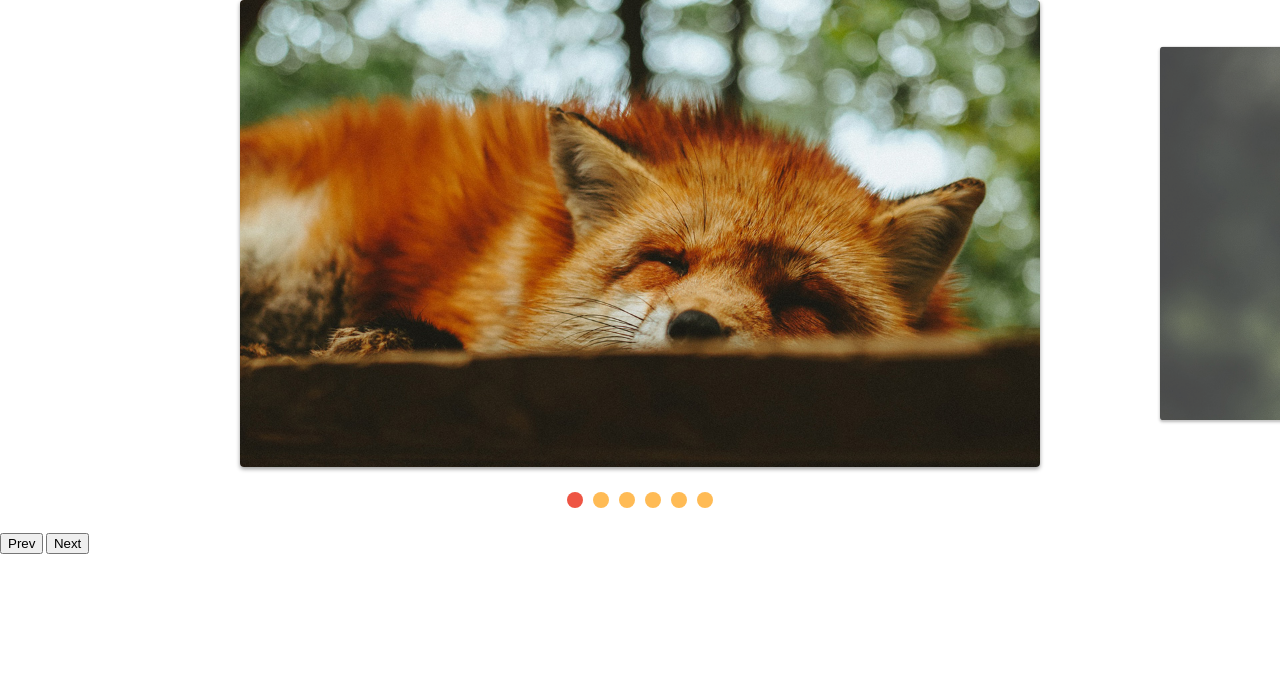
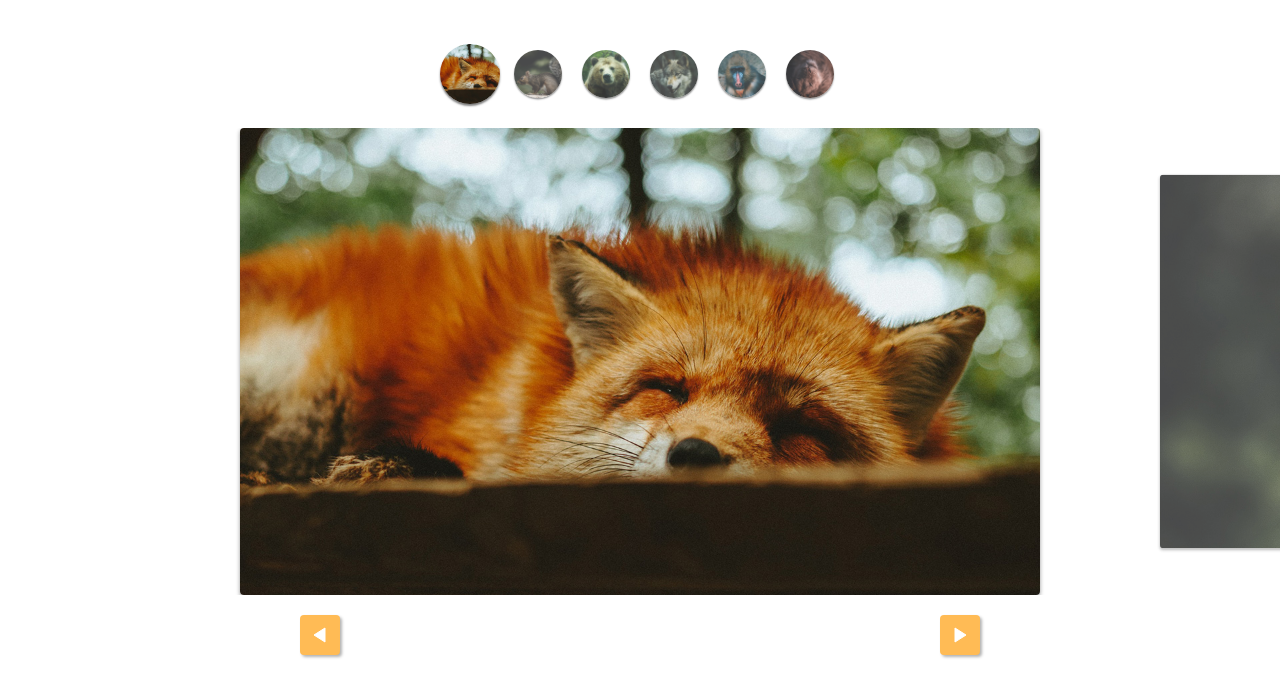
Before and after one commit to lefialho/slide, a plain HTML site: page index.html in a window 1280 px wide. Drawn offline with Linux system fonts and the light colour scheme.

Commit message:
Custom controls estilizados

```diff
--- a/css/style.css
+++ b/css/style.css
@@ -72,3 +72,61 @@ img {
 [data-control="slide"] > *.active > *, [data-control="slide"] > * > *:hover {
   background: #E54;
 }
+
+.custom-controls {
+  display: flex;
+  flex-wrap: wrap;
+  justify-content: center;
+  margin-top: 4rem;
+  margin-bottom: 2rem;
+}
+
+.custom-controls > * {
+  opacity: .8;
+  transform: scale(.8);
+  width: 6rem;
+  height: 6rem;
+  border-radius: 50%;
+  overflow: hidden;
+  margin: .4rem;
+  box-shadow: 0 2px 2px rgba(0,0,0,.5);
+  transition: .3s ease-in-out;
+}
+
+.custom-controls > *.active {
+  opacity: 1;
+  transform: scale(1);
+}
+
+.arrow-nav {
+  display: flex;
+  justify-content: space-around;
+  margin: 2rem 0;
+}
+
+.arrow-nav * {
+  cursor: pointer;
+  border: none;
+  border-radius: .4rem;
+  color: white;
+  width: 4rem;
+  height: 4rem;
+  text-indent: -999px;
+  overflow: hidden;
+  outline: none;
+  background: #FB5 url('../img/arrow.svg') center center no-repeat;
+}
+
+.arrow-nav *:hover {
+  border: 2px solid #e59e3b;
+  transition: .3s ease-in-out;
+}
+
+.arrow-nav *.prev {
+ transform: rotate(-180deg);
+ box-shadow: -2px -2px 3px rgba(0,0,0,.3);
+}
+
+.arrow-nav *.next {
+  box-shadow: 2px 2px 3px rgba(0,0,0,.3);
+}
--- a/index.html
+++ b/index.html
@@ -10,6 +10,15 @@
 </head>
 
 <body>
+  <ul class="custom-controls">
+    <li><img src="img/foto1-thumb.jpg" alt=""></li>
+    <li><img src="img/foto2-thumb.jpg" alt=""></li>
+    <li><img src="img/foto3-thumb.jpg" alt=""></li>
+    <li><img src="img/foto4-thumb.jpg" alt=""></li>
+    <li><img src="img/foto5-thumb.jpg" alt=""></li>
+    <li><img src="img/foto6-thumb.jpg" alt=""></li>
+  </ul>
+
   <div class="slide-wrapper">
     <ul class="slide">
       <li><img src="img/foto1.jpg" alt=""></li>
@@ -22,8 +31,8 @@
   </div>
 
   <div class="arrow-nav">
-    <button class="prev">Prev</button>
-    <button class="next">Next</button>
+    <button class="prev"></button>
+    <button class="next"></button>
   </div>
   <script type="module" src="js/script.js"></script>
 </body>
--- a/js/script.js
+++ b/js/script.js
@@ -1,11 +1,11 @@
-import {SlideNav} from './slide.js';
+import SlideNav from './slide.js';
 
 const slide = new SlideNav('.slide', '.slide-wrapper');
 slide.init();
 slide.addArrow('.prev', '.next');
-slide.addControl()
+slide.addControl('.custom-controls')
 
-console.log(slide);
+// console.log(slide);
 // slide.changeSlide(1);
 // slide.activePrevSlide();
 // slide.activeNextSlide();
--- a/js/slide.js
+++ b/js/slide.js
@@ -172,7 +172,7 @@ export class Slide {
   }
 }
 
-export class SlideNav extends Slide {
+export default class SlideNav extends Slide {
   constructor(slide, wrapper) {
     super(slide, wrapper);
     this.bindControlEvents();
```
